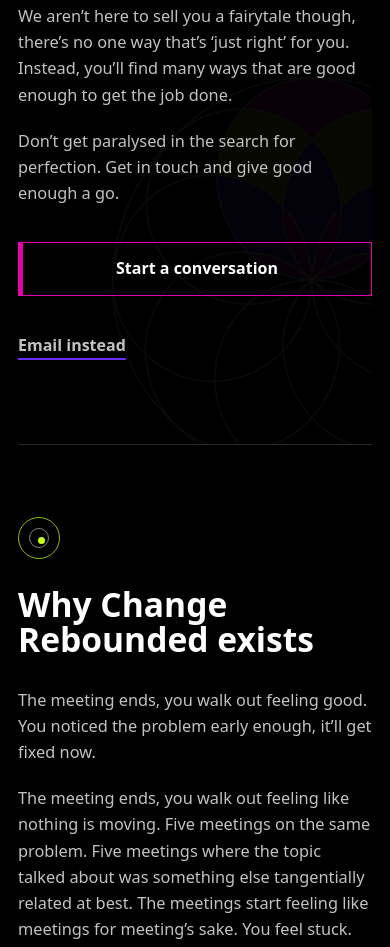
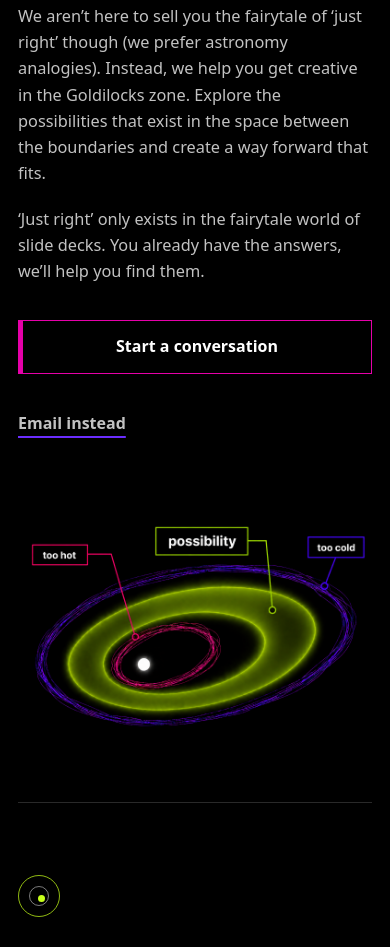
Before and after one commit to codingn0vice/Change-Rebounded, a plain HTML site: page index.html in a window 390 px wide. Shown: the part 693-1640 px from the top of the page. Drawn offline with Linux system fonts and the light colour scheme.

Commit message:
Add files via upload

```diff
--- a/index.html
+++ b/index.html
@@ -26,16 +26,21 @@
 
     <main>
       <section class="hero" aria-labelledby="hero-title">
-        <div class="hero-content copy">
-          <h1 id="hero-title">Change your boundaries. Change your future.</h1>
-          <p>Change Rebounded helps organisations see the boundaries holding them back so they can create their own path forward.</p>
-          <p>It&rsquo;s about figuring out which boundaries are too rigid or too loose, and which ones are easily seen and which direct our behaviour without us noticing. Like Goldilocks, between too much and too little lies the answer.</p>
-          <p>We aren&rsquo;t here to sell you a fairytale though, there&rsquo;s no one way that&rsquo;s &lsquo;just right&rsquo; for you. Instead, you&rsquo;ll find many ways that are good enough to get the job done.</p>
-          <p>Don&rsquo;t get paralysed in the search for perfection. Get in touch and give good enough a go.</p>
-          <div class="cta-row" aria-label="Contact options">
-            <a class="button button-primary" href="https://scheduler.zoom.us/gerad-collingwood/establishing-boundaries-consult">Start a conversation</a>
-            <a class="text-link" href="mailto:gerad@change-rebounded.com">Email instead</a>
+        <div class="hero-layout">
+          <h1 class="hero-title" id="hero-title">Change your boundaries. Change your future.</h1>
+          <div class="hero-content copy">
+            <p>Change Rebounded helps organisations see the boundaries holding them back so they can create their own path forward.</p>
+            <p>It&rsquo;s about figuring out which boundaries are too rigid or too loose, and which ones are easily seen and which direct our behaviour without us noticing. Like Goldilocks, between too hot and too cold lies possibility.</p>
+            <p>We aren&rsquo;t here to sell you the fairytale of &lsquo;just right&rsquo; though (we prefer astronomy analogies). Instead, we help you get creative in the Goldilocks zone. Explore the possibilities that exist in the space between the boundaries and create a way forward that fits.</p>
+            <p>&lsquo;Just right&rsquo; only exists in the fairytale world of slide decks. You already have the answers, we&rsquo;ll help you find them.</p>
+            <div class="cta-row" aria-label="Contact options">
+              <a class="button button-primary" href="https://scheduler.zoom.us/gerad-collingwood/establishing-boundaries-consult">Start a conversation</a>
+              <a class="text-link" href="mailto:gerad@change-rebounded.com">Email instead</a>
+            </div>
           </div>
+          <figure class="hero-visual">
+            <img src="images/Goldilocks zone.png" width="1536" height="1024" alt="Goldilocks zone diagram showing possibility between boundaries that are too hot and too cold">
+          </figure>
         </div>
       </section>
 
@@ -52,15 +57,15 @@
         </div>
       </section>
 
-      <section class="section-panel" aria-labelledby="work-title">
+      <section class="section-panel work-section" aria-labelledby="work-title">
         <div class="section-layout">
           <div class="section-kicker section-kicker-fuchsia" aria-hidden="true"></div>
           <div class="copy">
             <h2 id="work-title">The way we work</h2>
-            <p>The last thing a fish is likely to notice is the water it&rsquo;s swimming in. No consultant can ever know your business like you do. Boundaries like assumptions, biases, and stories you tell are a reflection of that. But like the fish, you might not notice them.</p>
-            <p>We work with you to find the boundaries that are helping, and the boundaries that might not be. Think of a backyard with a beautiful hardwood fence all around. One part of the backyard has gotten scrappy and no matter what you do it stays the same. You call a landscaper but they can&rsquo;t get their equipment in. Your fence looks great but it&rsquo;s stopping you from fixing your backyard. You could take it down, it should only be a couple days.</p>
-            <p>Then the landscaper finds problems with the pipes in that spot. Now it&rsquo;s a couple weeks of work. The fence is down the whole time. It&rsquo;s hard to enjoy your backyard when everyone on the street can see all the way in. The work finishes, the fence goes back up. A month later another spot is dying, you need the landscaper back and that means the fence needs to come down again. So you don&rsquo;t call. You&rsquo;d rather just let the yard go a bit than have the fence down again.</p>
-            <p>But what if you had a gate? You could do more yourself. Maybe plant trees or create a new garden bed. This is the good enough boundary. It lets you tend to your organisation and keep it healthy and safe.</p>
+            <p>The last thing a fish is likely to notice is the water it&rsquo;s swimming in. No consultant can ever know your business like you do. Boundaries like assumptions, biases, and the stories you tell are a reflection of that. But like the fish, you might not notice them.</p>
+            <p>We work with you find the boundaries that are helping, and the boundaries that might not be. Think of a backyard with a beautiful hardwood fence all around. One part of the backyard has gotten scrappy and no matter what you do it stays the same. You call a landscaper but they can&rsquo;t get their equipment in. Your fence looks great but it&rsquo;s stopping you from fixing your backyard. You could take it down, it should only be a couple days.</p>
+            <p>Then the landscaper finds problems with the pipes in that spot. Now it&rsquo;s a couple weeks of work. The fence is down the whole time. It&rsquo;s hard to enjoy your backyard when everyone on the street can see all the way in. The work finishes, the fence goes back up. A month later another spot is dying, you need the landscaper back and that means the fence needs to come down again. So you don&rsquo;t call. You rather just let the yard go a bit than have the fence down again.</p>
+            <p>But what if you had a gate? You could do more yourself. Maybe plants trees or create a new garden bed. This is the good enough boundary. It let&rsquo;s you tend to your organisation and keep it healthy and safe.</p>
           </div>
         </div>
       </section>
@@ -78,19 +83,19 @@
               <article class="service-card">
                 <div class="service-accent" aria-hidden="true"></div>
                 <h3>Boundary Workshop</h3>
-                <p>A full day experiential learning workshop that gives leaders and teams an understanding of how boundaries shape our behaviours, decisions, and ability to change.</p>
+                <p>A full day experiential learning workshop that gives leaders and teams a understanding of how boundaries shape our behaviours, decisions, and ability to change.</p>
               </article>
 
               <article class="service-card">
                 <div class="service-accent service-accent-fuchsia" aria-hidden="true"></div>
-                <h3>Boundary Sprint</h3>
+                <h3>Boundary Diagnostic</h3>
                 <p>A two-week engagement focused on uncovering how boundaries are showing up and their role in helping or hindering the organisation&rsquo;s ability to change.</p>
               </article>
 
               <article class="service-card">
                 <div class="service-accent service-accent-violet" aria-hidden="true"></div>
-                <h3>Re-bounding</h3>
-                <p>In-depth work with a select number of clients each year to uncover and facilitate the redrawing of boundaries to help organisations get unstuck and regain their ability to change.</p>
+                <h3>Zone Re-bounding</h3>
+                <p>Find your Goldilocks zone. In-depth work with a limited number of clients each year to facilitate the redrawing of boundaries, get you unstuck, and find your way forward.</p>
               </article>
             </div>
           </div>
@@ -117,7 +122,7 @@
     </main>
 
     <footer class="site-footer">
-      <p>Change Rebounded 2026</p>
+      <p>Copyright &copy; 2026 Change Rebounded - All Rights Reserved.</p>
       <a href="mailto:gerad@change-rebounded.com">gerad@change-rebounded.com</a>
     </footer>
   </body>
--- a/styles.css
+++ b/styles.css
@@ -137,26 +137,42 @@
   min-height: 78vh;
   display: flex;
   align-items: center;
-  overflow: hidden;
 }
 
-.hero::before {
-  content: "";
-  position: absolute;
-  right: -9vw;
-  bottom: -20vw;
-  width: min(70vw, 760px);
-  aspect-ratio: 1;
-  background-image: url("images/Black%20background%20logo.png");
-  background-repeat: no-repeat;
-  background-size: contain;
-  opacity: 0.035;
-  pointer-events: none;
+.hero-layout {
+  width: 100%;
+  display: grid;
+  grid-template-columns: minmax(0, 1.25fr) minmax(300px, 0.75fr);
+  grid-template-rows: auto auto;
+  column-gap: clamp(40px, 6vw, 76px);
+  row-gap: 0;
+  align-items: start;
 }
 
 .hero-content {
+  grid-column: 1;
+  grid-row: 2;
   position: relative;
   z-index: 1;
+}
+
+.hero-title {
+  grid-column: 1 / -1;
+  grid-row: 1;
+}
+
+.hero-visual {
+  grid-column: 2;
+  grid-row: 2;
+  width: 100%;
+  max-width: 430px;
+  margin: 0;
+  justify-self: end;
+}
+
+.hero-visual img {
+  width: 100%;
+  height: auto;
 }
 
 .copy {
@@ -251,10 +267,42 @@
 }
 
 .section-panel {
+  position: relative;
+  overflow: hidden;
   border-top: 1px solid var(--fine-line);
 }
 
+.section-panel::before {
+  content: "";
+  position: absolute;
+  right: -190px;
+  bottom: -240px;
+  width: 590px;
+  aspect-ratio: 1;
+  background-image: url("images/Black%20background%20logo.png");
+  background-repeat: no-repeat;
+  background-size: contain;
+  opacity: 0.022;
+  pointer-events: none;
+}
+
+.section-panel:nth-of-type(odd)::before {
+  right: auto;
+  left: -220px;
+  bottom: -210px;
+}
+
+.section-panel.work-section::before {
+  right: -170px;
+  bottom: -170px;
+  left: auto;
+  width: 620px;
+  opacity: 0.032;
+}
+
 .section-layout {
+  position: relative;
+  z-index: 1;
   display: grid;
   grid-template-columns: 90px minmax(0, 1fr);
   gap: 56px;
@@ -405,6 +453,16 @@
 }
 
 @media (max-width: 960px) {
+  .hero-layout {
+    grid-template-columns: minmax(0, 1fr) minmax(260px, 0.6fr);
+    column-gap: 36px;
+    row-gap: 0;
+  }
+
+  .hero-visual {
+    max-width: 340px;
+  }
+
   h1 {
     font-size: 4.4rem;
   }
@@ -472,10 +530,33 @@
     padding-top: 72px;
   }
 
-  .hero::before {
-    right: -42vw;
-    bottom: -18vw;
-    width: 115vw;
+  .hero-layout {
+    grid-template-columns: 1fr;
+    grid-template-rows: auto;
+    column-gap: 0;
+    row-gap: 0;
+  }
+
+  .hero-title,
+  .hero-content,
+  .hero-visual {
+    grid-column: 1;
+    grid-row: auto;
+  }
+
+  .hero-visual {
+    width: min(100%, 520px);
+    max-width: none;
+    margin-top: 44px;
+    justify-self: center;
+  }
+
+  .section-panel::before,
+  .section-panel:nth-of-type(odd)::before {
+    right: -220px;
+    bottom: -210px;
+    left: auto;
+    width: 500px;
   }
 
   h1 {
```
Also changed, not shown: images/Goldilocks zone.png (added).
